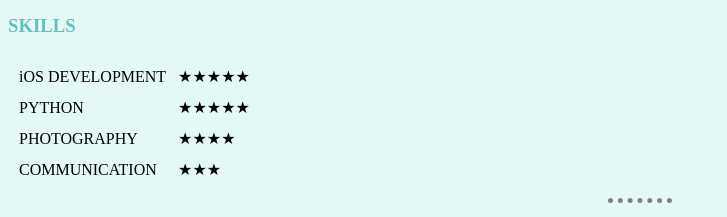
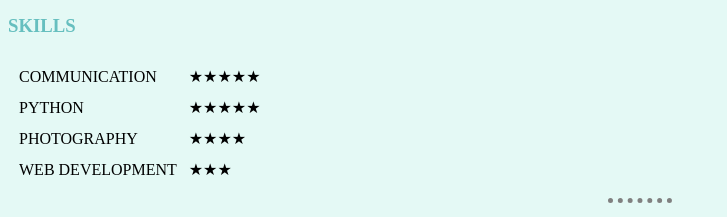
Before and after one commit to badeajit/CV, a plain HTML site: page index.html in a window 1280 px wide. Shown: the part 501-718 px from the top of the page, without its empty margins (0-727 px from the left). Drawn offline with Linux system fonts and the light colour scheme.

Commit message:
Update index.html

```diff
--- a/index.html
+++ b/index.html
@@ -52,7 +52,7 @@
 
         <table cellspacing="10">
           <tr>
-            <td>iOS DEVELOPMENT</td>
+            <td>COMMUNICATION</td>
             <td>★★★★★</td>
           </tr>
           <tr>
@@ -64,7 +64,7 @@
             <td>★★★★</td>
           </tr>
           <tr>
-            <td>COMMUNICATION</td>
+            <td>WEB DEVELOPMENT</td>
             <td>★★★</td>
           </tr>
 
```
